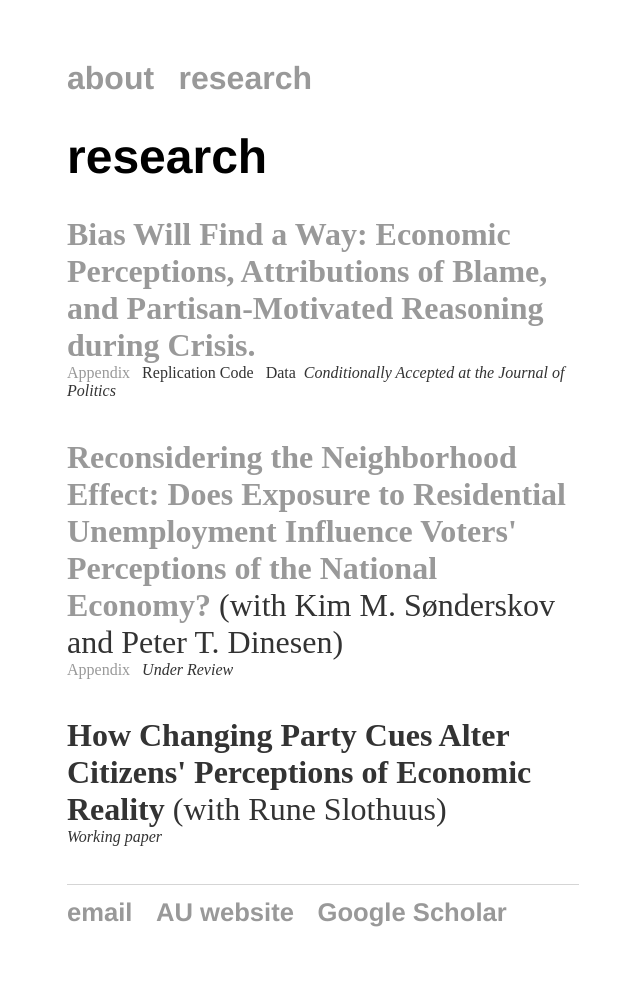
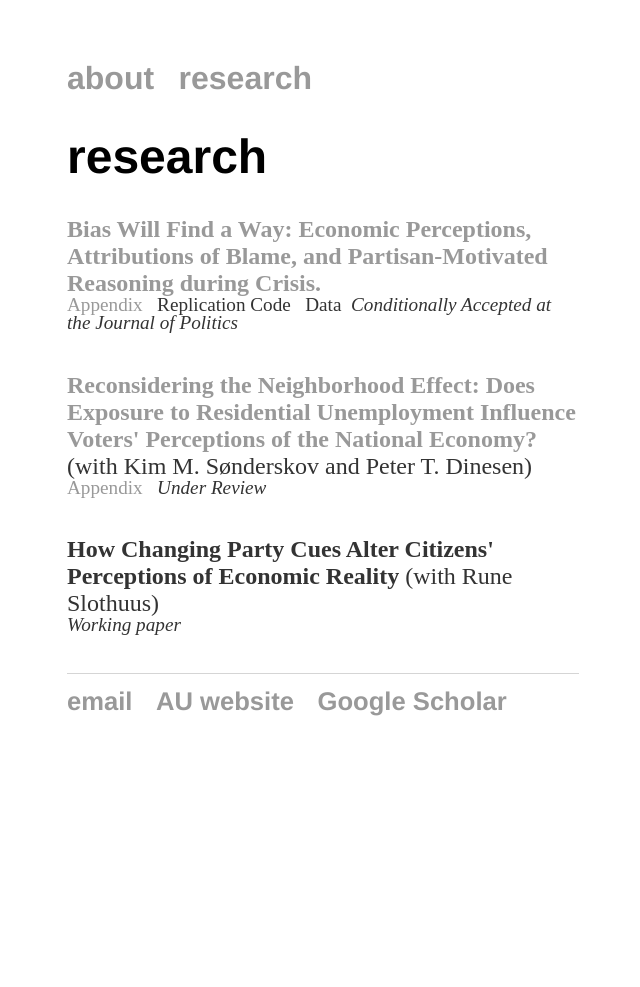
Before and after one commit to mbisgaard/mbisgaard.github.io, a Jekyll site: the page built from research/index.html, in a window 1280 px wide. Shown: the whole page, without its empty margins (317-957 px from the left). Built offline with Jekyll 4.4.1, drawn with Linux system fonts in a browser that asks for light colours; after the commit the page ends 900 px from its top, so only the background shows below that.

Commit message:
Update main.css

```diff
--- a/css/main.css
+++ b/css/main.css
@@ -37,13 +37,13 @@ p {
 }
 
 pentry {
-    font-size: 2em;
+    font-size: 1.5em;
     padding-top: 2em;
     color: #333;
 }
 
 p1 {
-    font-size: 1em;
+    font-size: 1.2em;
     line-height: 0em;
     color: #333;
 }
```
